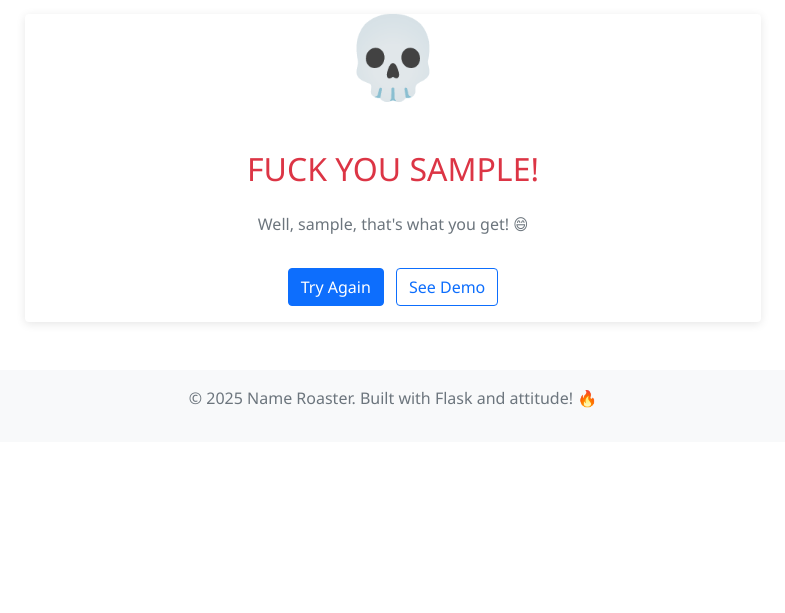
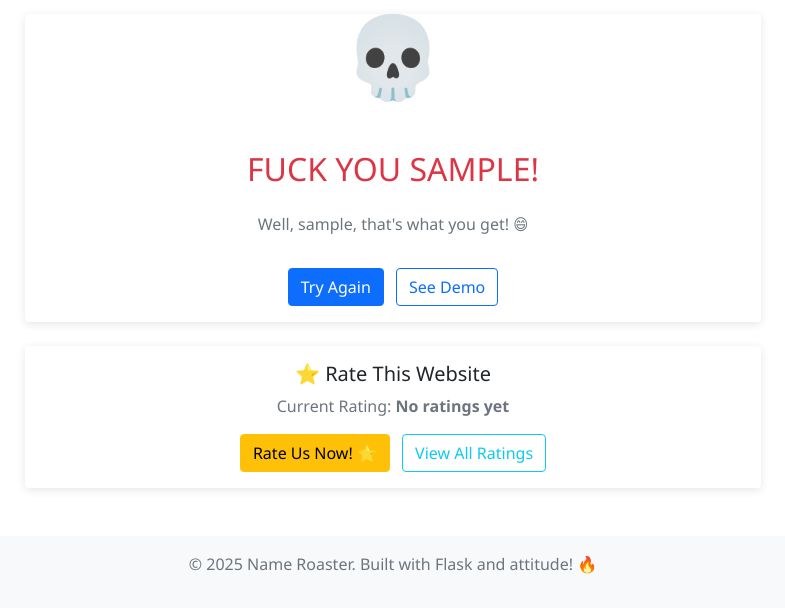
Before and after one commit to 9sagar6/web1, a Flask app: a page that uses templates/message.html in a window 1280 px wide. Shown: the part 72-685 px from the top of the page, without its empty margins (247-1032 px from the left). Run offline with Flask 3, Linux system fonts and the light colour scheme.

Commit message:
Implement rating feature in message template
Added a rating section with a modal for user feedback.

```diff
--- a/templates/message.html
+++ b/templates/message.html
@@ -10,6 +10,54 @@
                 <p class="text-muted">Well, {{ name }}, that's what you get! 😄</p>
                 <a href="{{ url_for('home') }}" class="btn btn-primary mt-3">Try Again</a>
                 <a href="{{ url_for('demo') }}" class="btn btn-outline-primary mt-3 ms-2">See Demo</a>
+            </div>
+        </div>
+
+        <!-- Rating Section -->
+        <div class="mt-4">
+            <div class="card">
+                <div class="card-body">
+                    <h5>⭐ Rate This Website</h5>
+                    <p class="text-muted mb-3">Current Rating:
+                        {% if total_ratings > 0 %}
+                            <strong>{{ average_rating }}/5</strong> ({{ total_ratings }} ratings)
+                        {% else %}
+                            <strong>No ratings yet</strong>
+                        {% endif %}
+                    </p>
+                    <button class="btn btn-warning" onclick="showRatingPopup()">
+                        Rate Us Now! ⭐
+                    </button>
+                    <a href="{{ url_for('view_ratings') }}" class="btn btn-outline-info ms-2">View All Ratings</a>
+                </div>
+            </div>
+        </div>
+    </div>
+</div>
+
+<!-- Rating Popup Modal -->
+<div class="modal fade" id="ratingModal" tabindex="-1">
+    <div class="modal-dialog">
+        <div class="modal-content">
+            <div class="modal-header">
+                <h5 class="modal-title">⭐ Rate Our Website</h5>
+                <button type="button" class="btn-close" data-bs-dismiss="modal"></button>
+            </div>
+            <div class="modal-body text-center">
+                <p>How would you rate your roasting experience?</p>
+                <div class="rating-stars mb-3">
+                    <span class="star" data-rating="1">⭐</span>
+                    <span class="star" data-rating="2">⭐</span>
+                    <span class="star" data-rating="3">⭐</span>
+                    <span class="star" data-rating="4">⭐</span>
+                    <span class="star" data-rating="5">⭐</span>
+                </div>
+                <textarea class="form-control mb-3" id="ratingComment" placeholder="Leave a comment (optional)" rows="3"></textarea>
+                <div id="ratingResult"></div>
+            </div>
+            <div class="modal-footer">
+                <button type="button" class="btn btn-secondary" data-bs-dismiss="modal">Cancel</button>
+                <button type="button" class="btn btn-primary" onclick="submitRating()">Submit Rating</button>
             </div>
         </div>
     </div>
@@ -32,5 +80,105 @@
         transform: translateY(-15px);
     }
 }
+
+.rating-stars {
+    font-size: 2rem;
+    cursor: pointer;
+}
+
+.star {
+    transition: all 0.2s;
+    opacity: 0.3;
+}
+
+.star:hover,
+.star.active {
+    opacity: 1;
+    transform: scale(1.2);
+}
+
+.star.active {
+    filter: hue-rotate(45deg);
+}
 </style>
+
+<script>
+let selectedRating = 0;
+
+function showRatingPopup() {
+    const modal = new bootstrap.Modal(document.getElementById('ratingModal'));
+    modal.show();
+}
+
+// Star rating functionality
+document.querySelectorAll('.star').forEach(star => {
+    star.addEventListener('click', function() {
+        selectedRating = parseInt(this.dataset.rating);
+        updateStars();
+    });
+
+    star.addEventListener('mouseover', function() {
+        const rating = parseInt(this.dataset.rating);
+        highlightStars(rating);
+    });
+});
+
+document.querySelector('.rating-stars').addEventListener('mouseleave', function() {
+    updateStars();
+});
+
+function highlightStars(rating) {
+    document.querySelectorAll('.star').forEach((star, index) => {
+        if (index < rating) {
+            star.classList.add('active');
+        } else {
+            star.classList.remove('active');
+        }
+    });
+}
+
+function updateStars() {
+    highlightStars(selectedRating);
+}
+
+function submitRating() {
+    if (selectedRating === 0) {
+        document.getElementById('ratingResult').innerHTML =
+            '<div class="alert alert-warning">Please select a rating!</div>';
+        return;
+    }
+
+    const comment = document.getElementById('ratingComment').value;
+
+    fetch('/rate', {
+        method: 'POST',
+        headers: {
+            'Content-Type': 'application/json',
+        },
+        body: JSON.stringify({
+            rating: selectedRating,
+            comment: comment
+        })
+    })
+    .then(response => response.json())
+    .then(data => {
+        if (data.success) {
+            document.getElementById('ratingResult').innerHTML =
+                '<div class="alert alert-success">' + data.message + '</div>';
+
+            // Update the rating display on the page
+            setTimeout(() => {
+                location.reload();
+            }, 1500);
+        } else {
+            document.getElementById('ratingResult').innerHTML =
+                '<div class="alert alert-danger">' + data.message + '</div>';
+        }
+    })
+    .catch(error => {
+        document.getElementById('ratingResult').innerHTML =
+            '<div class="alert alert-danger">Error submitting rating</div>';
+    });
+}
+</script>
 {% endblock %}
```
